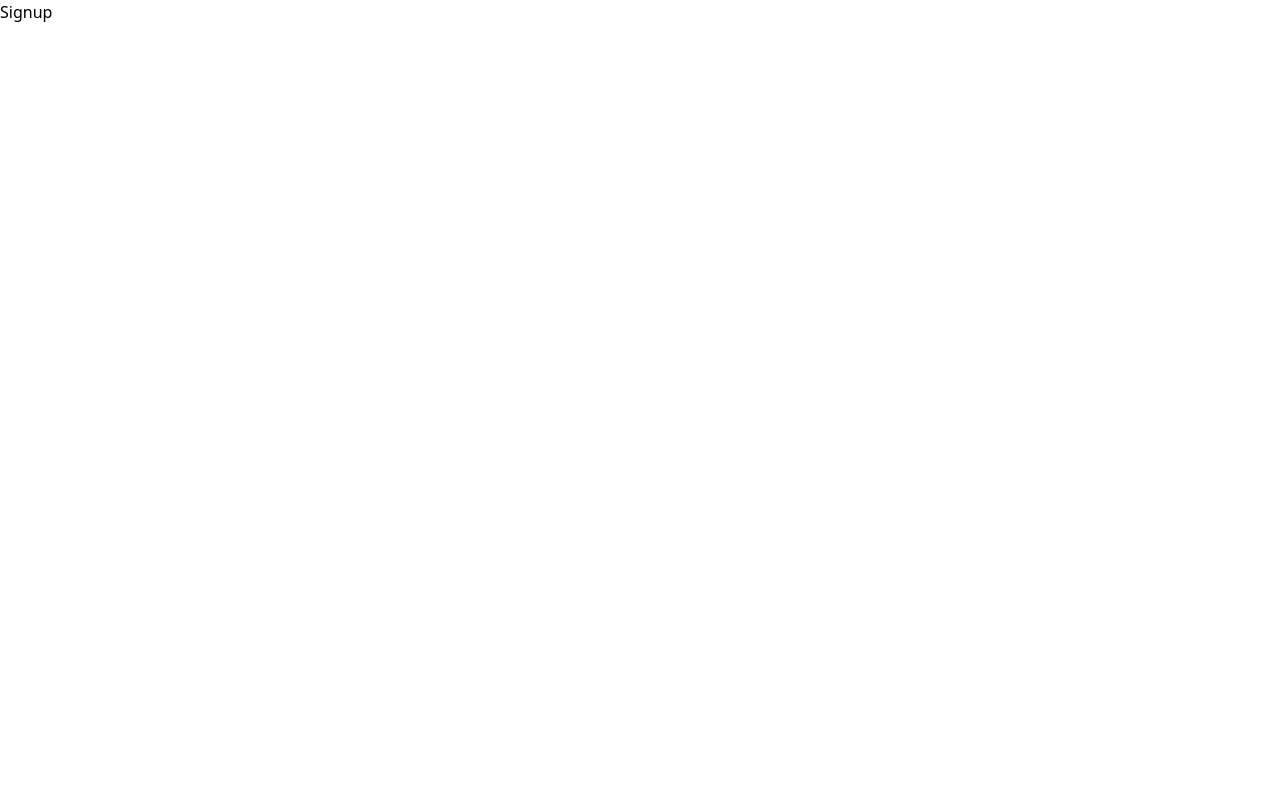
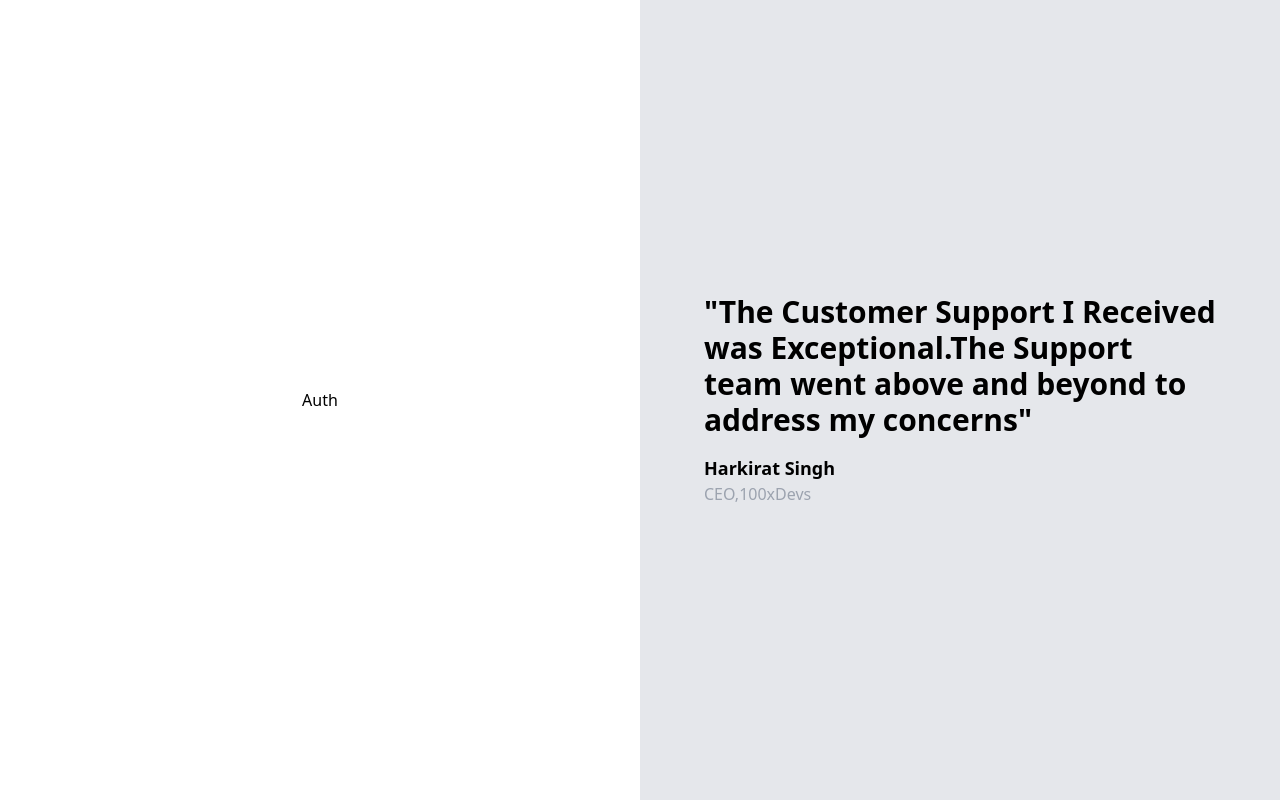
Before and after one commit to Kishan306/Blogosphere, a React (Vite) app in the folder Frontend/: page /signup in a window 1280 px wide. Built offline with nearby package versions, Linux system fonts and the light colour scheme.

Commit message:
Added Pages

```diff
--- /dev/null
+++ b/Frontend/src/Components/Auth.tsx
@@ -0,0 +1,8 @@
+
+export const Auth = ({type}:{type:"Signup" | "Login"}) => {
+    return (
+        <div className="flex items-center justify-center h-screen ">
+            Auth
+        </div>
+    )
+}
--- /dev/null
+++ b/Frontend/src/Components/Quote.tsx
@@ -0,0 +1,20 @@
+export const Quote = () => {
+  return (
+    <div className="flex items-center justify-center h-screen gap-2 bg-gray-200">
+      <div className="flex flex-col gap-4 items-left">
+        <div className="max-w-lg text-3xl font-bold text-left">
+          "The Customer Support I Received was Exceptional.The Support team went
+          above and beyond to address my concerns"
+        </div>
+        <div className="flex flex-col">
+          <div className="text-lg font-bold text-left ">
+            Harkirat Singh
+          </div>
+          <div className="text-base font-medium text-left text-gray-400 ">
+            CEO,100xDevs
+          </div>
+        </div>
+      </div>
+    </div>
+  );
+};
--- a/Frontend/src/Pages/Signup.tsx
+++ b/Frontend/src/Pages/Signup.tsx
@@ -1,8 +1,17 @@
+import { Auth } from "../Components/Auth"
+import { Quote } from "../Components/Quote"
 
 function Signup() {
   return (
-    <div>Signup</div>
-  )
+    <div className="grid grid-cols-2 ">
+      <div>
+        <Auth type="Signup"/>
+      </div>
+      <div className="invisible lg:visible">
+        <Quote />
+      </div>
+    </div>
+  );
 }
 
 export default Signup
```
